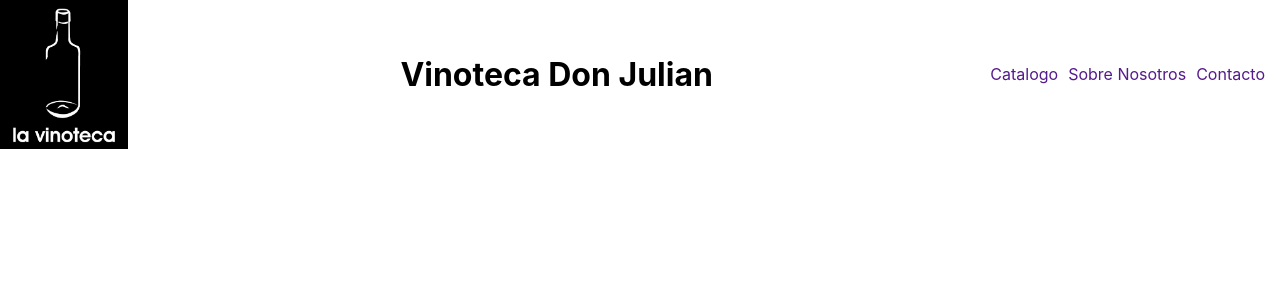
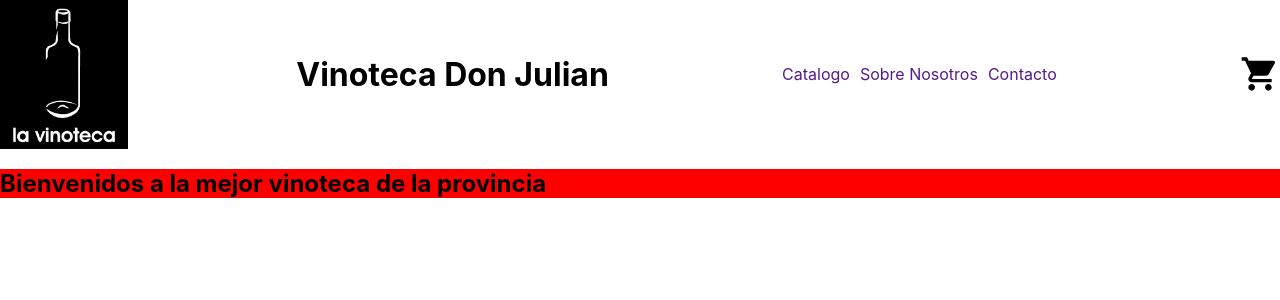
Before and after one commit to JuanIgHernandez/vinos, a React (Create React App) app: page / in a window 1280 px wide. Shown: the top 300 px of the page. Built offline with nearby package versions, Linux system fonts and the light colour scheme.

Commit message:
landing desafio

```diff
--- a/package.json
+++ b/package.json
@@ -3,12 +3,15 @@
   "version": "0.1.0",
   "private": true,
   "dependencies": {
+    "@emotion/react": "^11.9.3",
+    "@emotion/styled": "^11.9.3",
+    "@mui/icons-material": "^5.8.4",
     "@testing-library/jest-dom": "^5.16.4",
     "@testing-library/react": "^13.3.0",
     "@testing-library/user-event": "^13.5.0",
     "react": "^18.1.0",
     "react-dom": "^18.1.0",
-    "react-scripts": "5.0.1",
+    "react-scripts": "^5.0.1",
     "web-vitals": "^2.1.4"
   },
   "scripts": {
--- a/src/App.js
+++ b/src/App.js
@@ -2,11 +2,15 @@ import React from 'react';
 import logo from './logo.svg';
 import './App.css';
 import NavBar from './Components/Header/NavBar.js'
+import Greeting from './Components/ItemListContainer';
 
 
 function App() {
   return (
+    <>
     <NavBar/>
+    <Greeting saludo="Bienvenidos a la mejor vinoteca de la provincia"/>
+    </>
   );
 }
 
--- a/src/Components/Header/NavBar.js
+++ b/src/Components/Header/NavBar.js
@@ -1,6 +1,9 @@
 import React from "react"
 import Logo from '../../img/VinotecaLogo.png'
 import './NavBar.css'
+import ShoppingCartIcon from '@mui/icons-material/ShoppingCart';
+
+
 
 const NavBar = () => {
     return(
@@ -12,7 +15,7 @@ const NavBar = () => {
             <a href="">Sobre Nosotros</a>
             <a href="">Contacto</a>
         </nav>
-
+        <ShoppingCartIcon sx={{ fontSize: 40 }} />
         </header>
     )
 }
--- /dev/null
+++ b/src/Components/ItemListContainer.jsx
@@ -0,0 +1,7 @@
+import React from "react"
+
+const Greeting = ({saludo}) => (
+    <h2 style={{backgroundColor:'red'}}>{saludo}</h2>
+);
+
+export default Greeting
```
Also changed, not shown: 2 other files (tests, documents, lock files or other folders).
